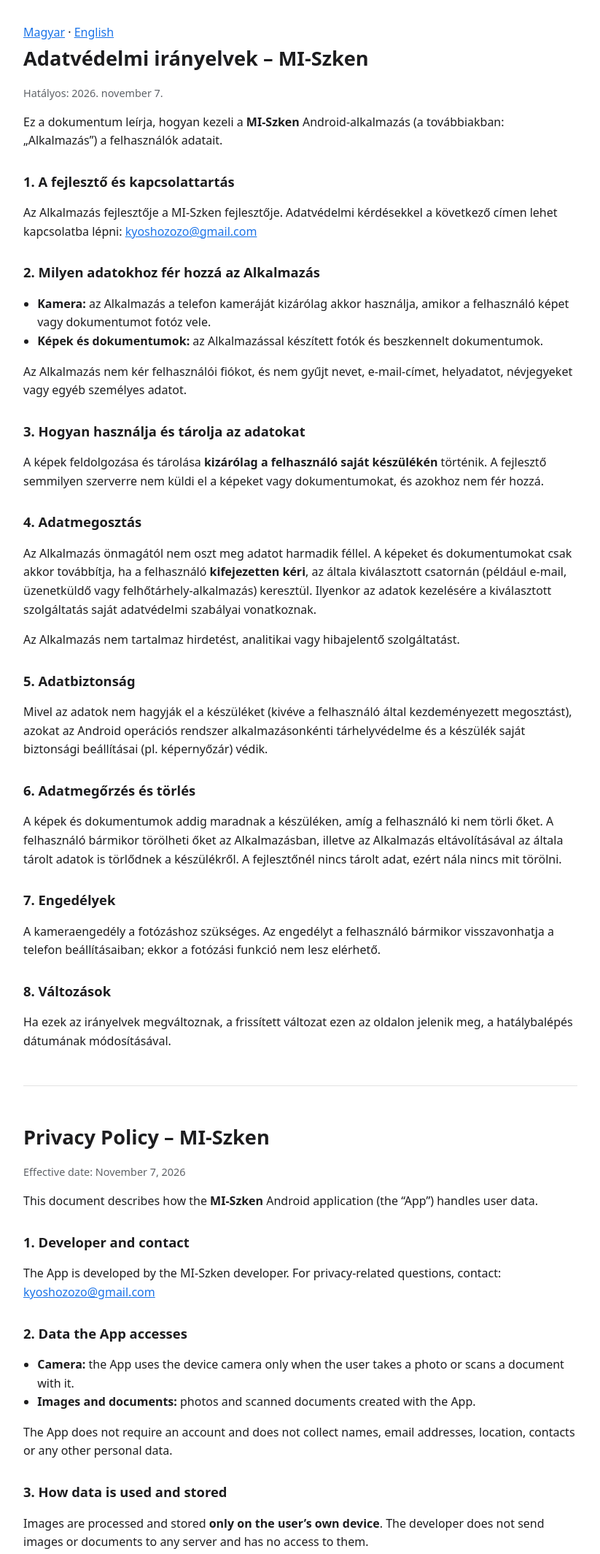
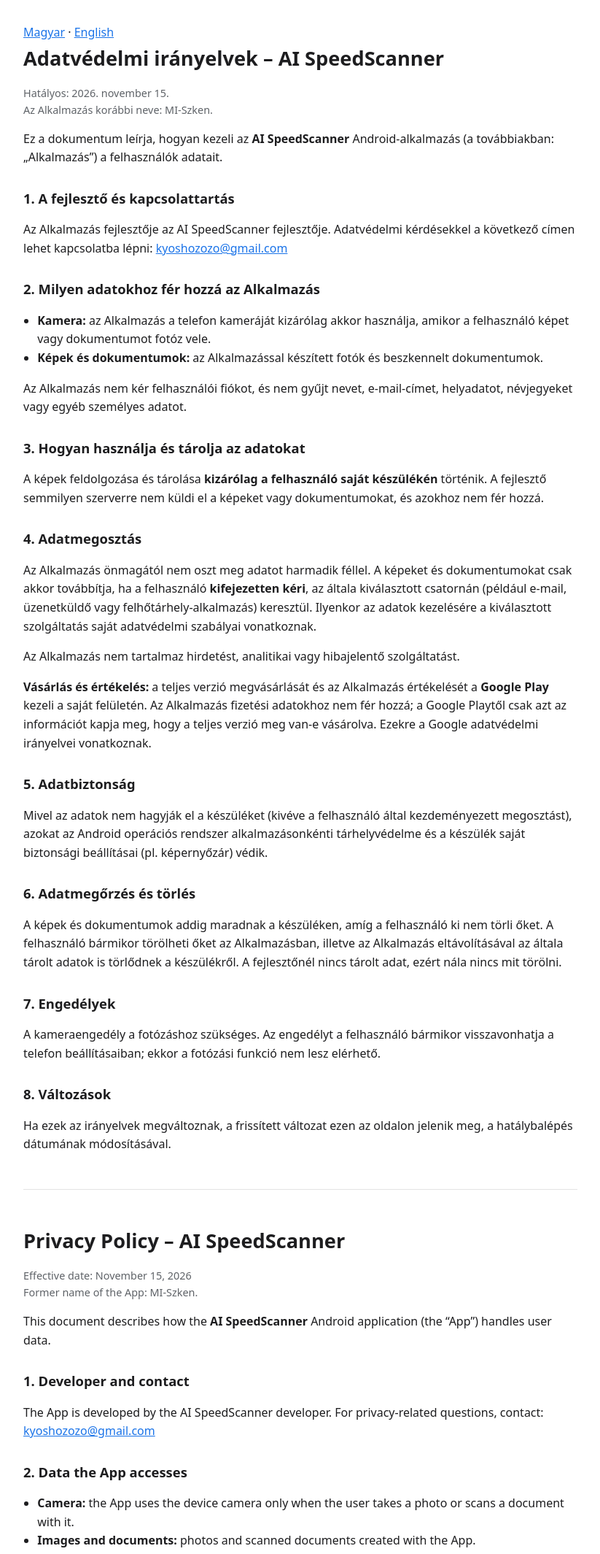
Before and after one commit to kyoshozozo/MI-Szken-privacy, a plain HTML site: page index.html in a window 1280 px wide. Shown: the top 2129 px of the page at 73% size, without its empty margins (228-1051 px from the left). Drawn offline with Linux system fonts and the light colour scheme.

Commit message:
Az app új neve: AI SpeedScanner; Google Play vásárlás és értékelés
Co-Authored-By: Claude Opus 5.5 <noreply@anthropic.com>

```diff
--- a/index.html
+++ b/index.html
@@ -3,7 +3,7 @@
 <head>
 <meta charset="utf-8">
 <meta name="viewport" content="width=device-width, initial-scale=1">
-<title>MI-Szken – Adatvédelmi irányelvek / Privacy Policy</title>
+<title>AI SpeedScanner – Adatvédelmi irányelvek / Privacy Policy</title>
 <style>
   :root { --bg:#ffffff; --fg:#1d1d1f; --muted:#5f6368; --line:#e3e3e3; --accent:#1a73e8; }
   @media (prefers-color-scheme: dark) { :root { --bg:#121212; --fg:#ececec; --muted:#a0a0a0; --line:#2c2c2c; --accent:#8ab4f8; } }
@@ -23,13 +23,13 @@
 <nav><a href="#hu">Magyar</a> · <a href="#en">English</a></nav>
 
 <section id="hu" lang="hu">
-<h1>Adatvédelmi irányelvek – MI-Szken</h1>
-<p class="meta">Hatályos: 2026. november 7.</p>
+<h1>Adatvédelmi irányelvek – AI SpeedScanner</h1>
+<p class="meta">Hatályos: 2026. november 15. <br>Az Alkalmazás korábbi neve: MI-Szken.</p>
 
-<p>Ez a dokumentum leírja, hogyan kezeli a <strong>MI-Szken</strong> Android-alkalmazás (a továbbiakban: „Alkalmazás”) a felhasználók adatait.</p>
+<p>Ez a dokumentum leírja, hogyan kezeli az <strong>AI SpeedScanner</strong> Android-alkalmazás (a továbbiakban: „Alkalmazás”) a felhasználók adatait.</p>
 
 <h2>1. A fejlesztő és kapcsolattartás</h2>
-<p>Az Alkalmazás fejlesztője a MI-Szken fejlesztője. Adatvédelmi kérdésekkel a következő címen lehet kapcsolatba lépni: <a href="mailto:kyoshozozo@gmail.com">kyoshozozo@gmail.com</a></p>
+<p>Az Alkalmazás fejlesztője az AI SpeedScanner fejlesztője. Adatvédelmi kérdésekkel a következő címen lehet kapcsolatba lépni: <a href="mailto:kyoshozozo@gmail.com">kyoshozozo@gmail.com</a></p>
 
 <h2>2. Milyen adatokhoz fér hozzá az Alkalmazás</h2>
 <ul>
@@ -44,6 +44,7 @@
 <h2>4. Adatmegosztás</h2>
 <p>Az Alkalmazás önmagától nem oszt meg adatot harmadik féllel. A képeket és dokumentumokat csak akkor továbbítja, ha a felhasználó <strong>kifejezetten kéri</strong>, az általa kiválasztott csatornán (például e-mail, üzenetküldő vagy felhőtárhely-alkalmazás) keresztül. Ilyenkor az adatok kezelésére a kiválasztott szolgáltatás saját adatvédelmi szabályai vonatkoznak.</p>
 <p>Az Alkalmazás nem tartalmaz hirdetést, analitikai vagy hibajelentő szolgáltatást.</p>
+<p><strong>Vásárlás és értékelés:</strong> a teljes verzió megvásárlását és az Alkalmazás értékelését a <strong>Google Play</strong> kezeli a saját felületén. Az Alkalmazás fizetési adatokhoz nem fér hozzá; a Google Playtől csak azt az információt kapja meg, hogy a teljes verzió meg van-e vásárolva. Ezekre a Google adatvédelmi irányelvei vonatkoznak.</p>
 
 <h2>5. Adatbiztonság</h2>
 <p>Mivel az adatok nem hagyják el a készüléket (kivéve a felhasználó által kezdeményezett megosztást), azokat az Android operációs rendszer alkalmazásonkénti tárhelyvédelme és a készülék saját biztonsági beállításai (pl. képernyőzár) védik.</p>
@@ -61,13 +62,13 @@
 <hr>
 
 <section id="en" lang="en">
-<h1>Privacy Policy – MI-Szken</h1>
-<p class="meta">Effective date: November 7, 2026</p>
+<h1>Privacy Policy – AI SpeedScanner</h1>
+<p class="meta">Effective date: November 15, 2026<br>Former name of the App: MI-Szken.</p>
 
-<p>This document describes how the <strong>MI-Szken</strong> Android application (the “App”) handles user data.</p>
+<p>This document describes how the <strong>AI SpeedScanner</strong> Android application (the “App”) handles user data.</p>
 
 <h2>1. Developer and contact</h2>
-<p>The App is developed by the MI-Szken developer. For privacy-related questions, contact: <a href="mailto:kyoshozozo@gmail.com">kyoshozozo@gmail.com</a></p>
+<p>The App is developed by the AI SpeedScanner developer. For privacy-related questions, contact: <a href="mailto:kyoshozozo@gmail.com">kyoshozozo@gmail.com</a></p>
 
 <h2>2. Data the App accesses</h2>
 <ul>
@@ -82,6 +83,7 @@
 <h2>4. Data sharing</h2>
 <p>The App does not share data with third parties on its own. Images and documents are transferred only when the user <strong>explicitly requests it</strong>, through a channel the user chooses (e.g. email, messaging or cloud storage apps). In that case, the chosen service’s own privacy policy applies.</p>
 <p>The App contains no advertising, analytics or crash-reporting services.</p>
+<p><strong>Purchases and ratings:</strong> buying the full version and rating the App are handled by <strong>Google Play</strong> in its own interface. The App has no access to payment details; it only receives from Google Play whether the full version has been purchased. Google’s privacy policy applies to these.</p>
 
 <h2>5. Data security</h2>
 <p>Because data does not leave the device (except when the user chooses to share it), it is protected by Android’s per-app storage isolation and the device’s own security settings (e.g. screen lock).</p>
```
